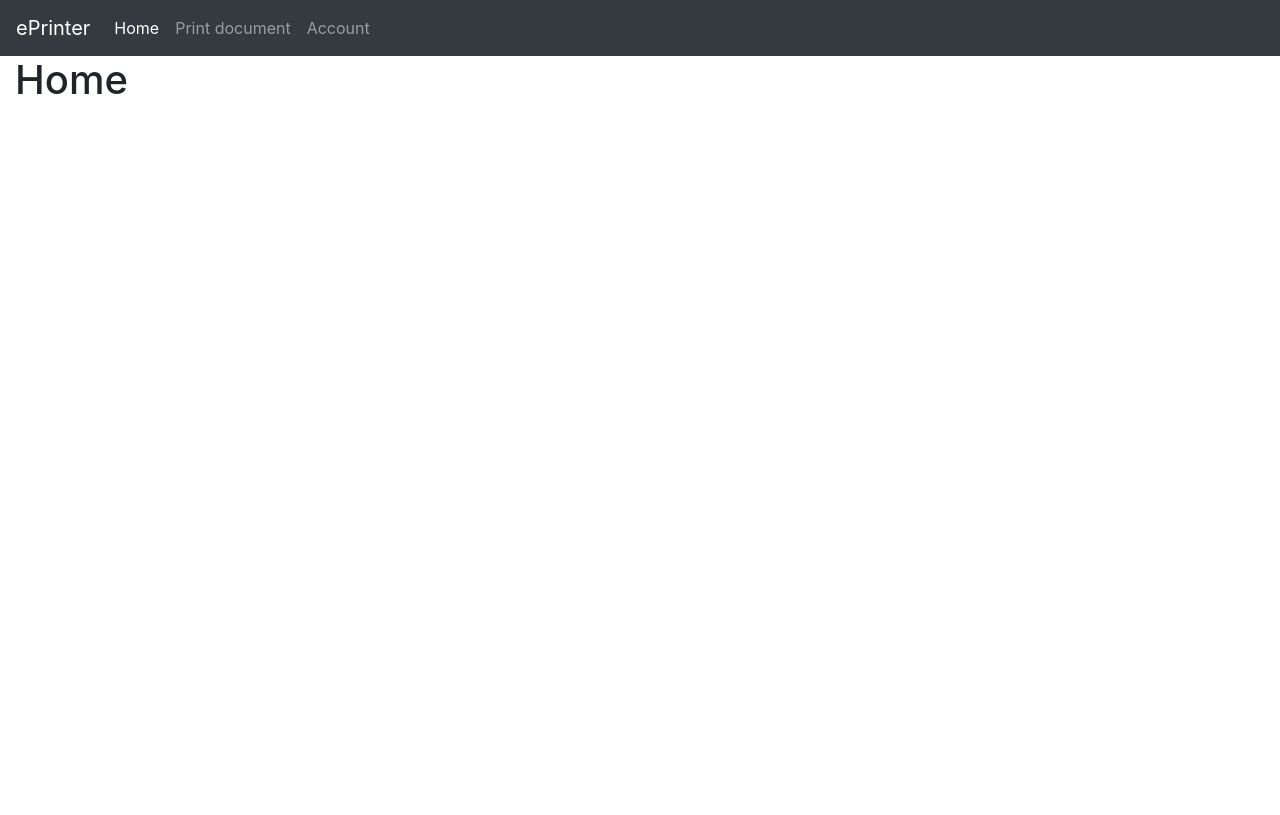
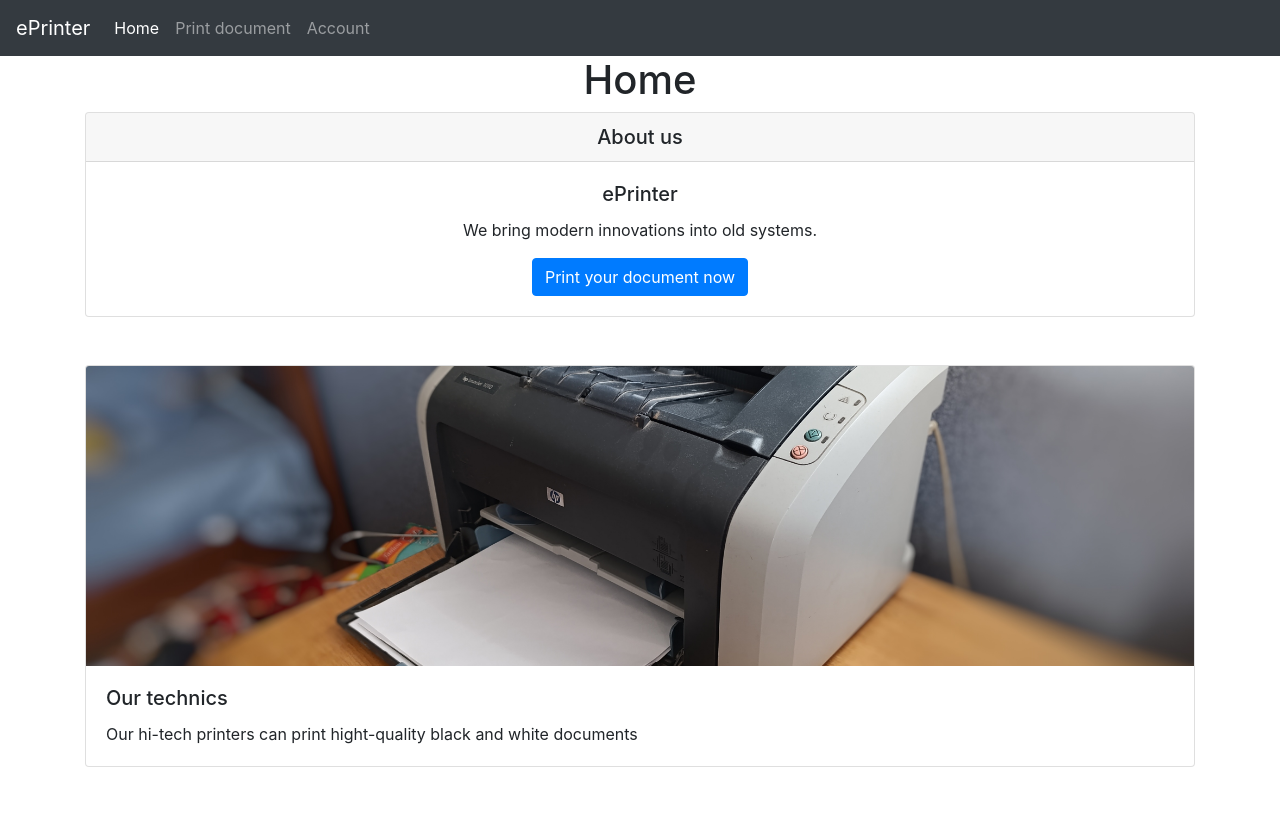
Before and after one commit to erorr-404/ePrinter, a Flask app: page / in a window 1280 px wide. Before the commit the page ends 94 px from the top, so only its background shows below. Run offline with Flask 3, Linux system fonts and the light colour scheme.

Commit message:
Readme, home page

```diff
--- a/templates/base.html
+++ b/templates/base.html
@@ -27,7 +27,7 @@
     </ul>
   </div>
 </nav>
-  <div class="container-fluid">
+  <div class="container mw-25">
     {% block content %}{% endblock %}
   </div>
   <script src="https://code.jquery.com/jquery-3.3.1.slim.min.js" integrity="sha384-q8i/X+965DzO0rT7abK41JStQIAqVgRVzpbzo5smXKp4YfRvH+8abtTE1Pi6jizo" crossorigin="anonymous"></script>
--- a/templates/index.html
+++ b/templates/index.html
@@ -6,5 +6,20 @@
 {% endblock %}
 
 {% block content %}
-    <h1>Home</h1>
+    <h1 class="text-center">Home</h1>
+    <div class="card text-center">
+        <h5 class="card-header">About us</h5>
+        <div class="card-body">
+            <h5 class="card-title">ePrinter</h5>
+            <p class="card-text">We bring modern innovations into old systems.</p>
+            <a href="#" class="btn btn-primary">Print your document now</a>
+        </div>
+    </div>
+    <div class="card mb-3 my-5">
+        <img src="{{url_for('static', filename='printer.jpg' )}}" height="300px" style="object-fit: cover" class="card-img-top" alt="Our printer">
+        <div class="card-body">
+            <h5 class="card-title">Our technics</h5>
+            <p class="card-text">Our hi-tech printers can print hight-quality black and white documents</p>
+        </div>
+    </div>
 {% endblock %}
```
Also changed, not shown: README.md (added), static/printer.jpg (added), 1 other file.
